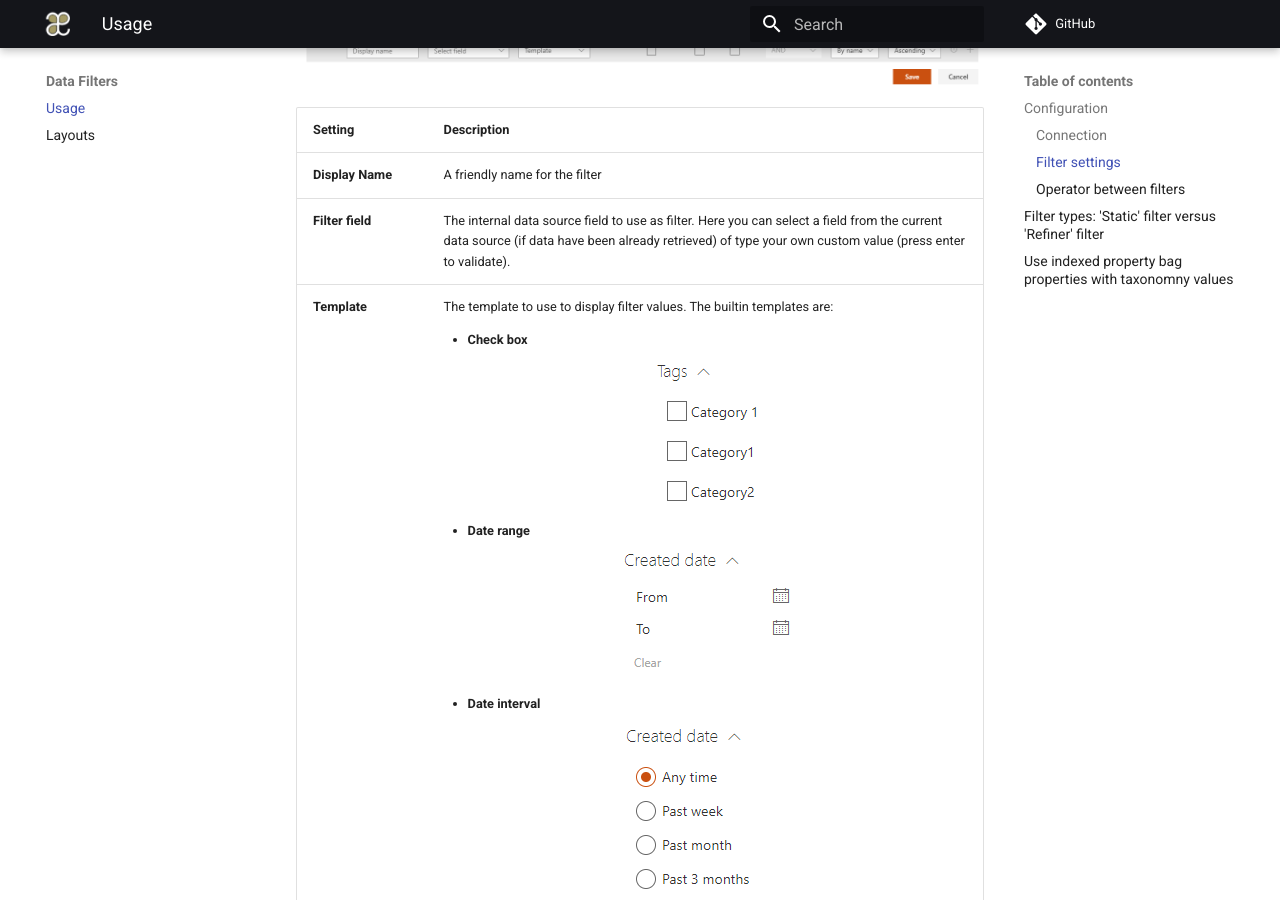
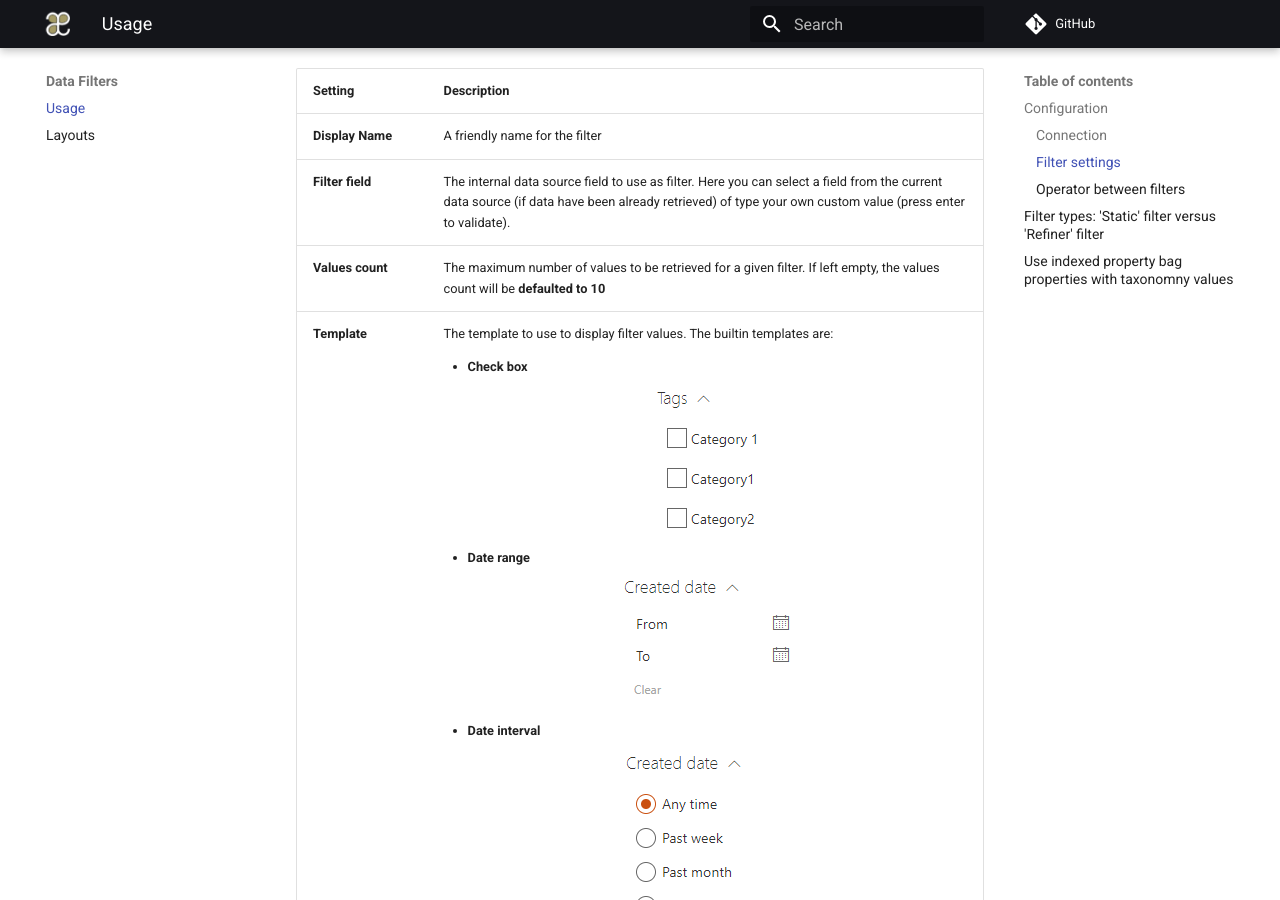
Before and after one commit to aequos-solutions/modern-data-visualizer, an MkDocs documentation site: the page built from docs/usage/data-filters/index.md, in a window 1280 px wide and 900 px high, scrolled down 1969 px. Built offline with MkDocs 1.6.1 and Material for MkDocs 9.7.7, drawn with Linux system fonts in a browser that asks for light colours; comment, search, counter and statistics services are not loaded.

Commit message:
#825 - Added docs for refine value count

```diff
--- a/docs/usage/data-filters/index.md
+++ b/docs/usage/data-filters/index.md
@@ -33,6 +33,7 @@ The filter settings are as follow:
 |------------|-----------------|
 | **Display Name** | A friendly name for the filter |
 | **Filter field** | The internal data source field to use as filter. Here you can select a field from the current data source (if data have been already retrieved) of type your own custom value (press enter to validate).
+| **Values count** | The maximum number of values to be retrieved for a given filter. If left empty, the values count will be **defaulted to 10**
 | **Template** | The template to use to display filter values. The builtin templates are: </br><ul><li>**Check box** <p align="center">!["Check box"](../../assets/webparts/data_filters/checkbox_template.png)</p></li><li>**Date range** <p align="center">!["Date range"](../../assets/webparts/data_filters/daterange_template.png)</p></li><li>**Date interval** <p align="center">!["Date interval"](../../assets/webparts/data_filters/dateinterval_template.png)</p></li><li>**Combo** <p align="center">!["Combo"](../../assets/webparts/data_filters/combo_template.png)</p></br> You can search a value directly in the list by typing keywords in the combo text field.</li><li>**Taxonomy picker** <p align="center">!["Combo"](../../assets/webparts/data_filters/taxonomy_template.png)</p></br> You must configure a term set(s) before using this template by clicking on the tag icon next to the template: <p align="center">!["Combo"](../../assets/webparts/data_filters/taxonomy_picker.png)</p></br></li></ul>
 | **Filter type** | Specify if the filter is a 'static' filter or a 'refiner' filter. See below for more information.
 | **Expand by default** | If applicable for the selected template, display values as expanded.
```
Also changed, not shown: docs/assets/webparts/data_filters/filter_settings_panel.png.
